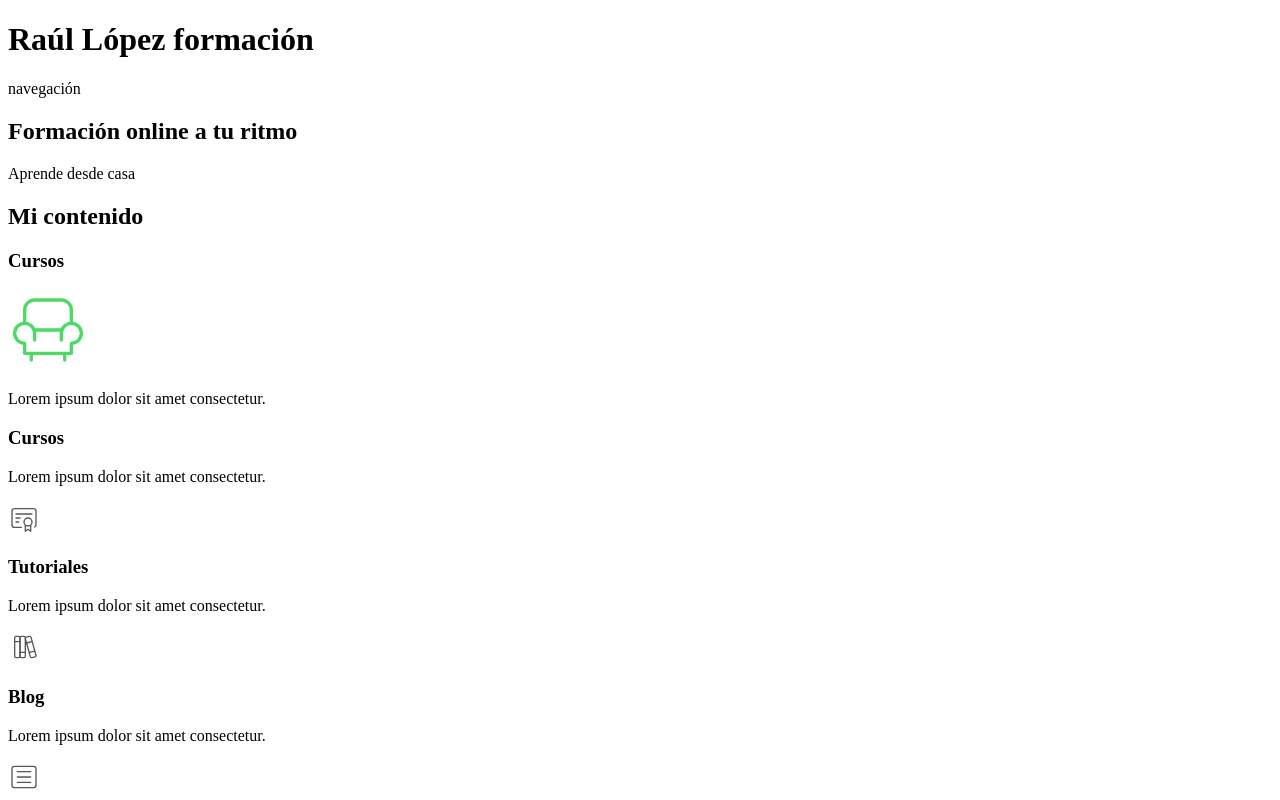
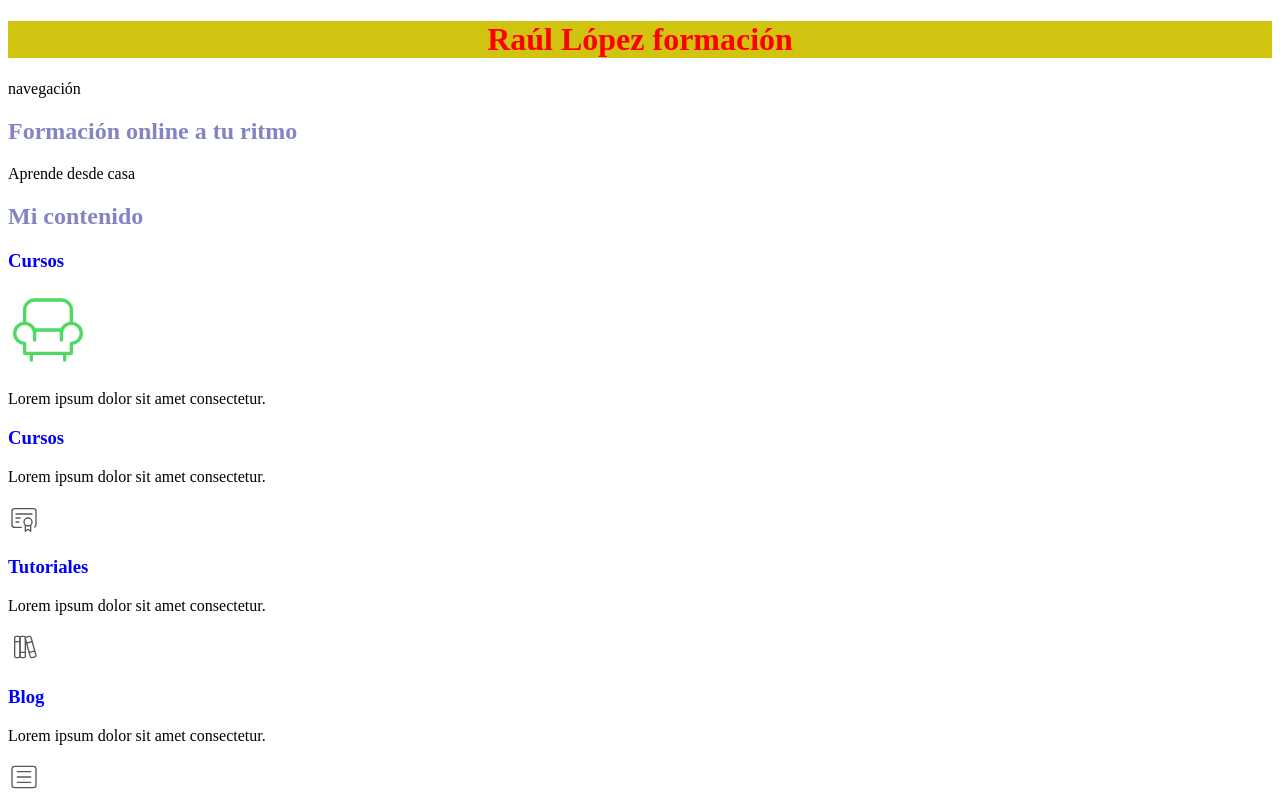
Before and after one commit to rlopezau/projecteweb.html, a plain HTML site: page index.html in a window 1280 px wide. Shown: the top 800 px of the page. Drawn offline with Linux system fonts and the light colour scheme.

Commit message:
commit styles

```diff
--- a/css/styles.css
+++ b/css/styles.css
@@ -1,3 +1,17 @@
 body{
 
 }
+
+h1{
+    background-color: rgb(209,196 , 16);
+    color: red;
+    text-align: center;
+}
+
+h2{
+    color: rgb(132, 132, 197);
+}
+
+h3{
+    color: #0000ff;
+}
```
